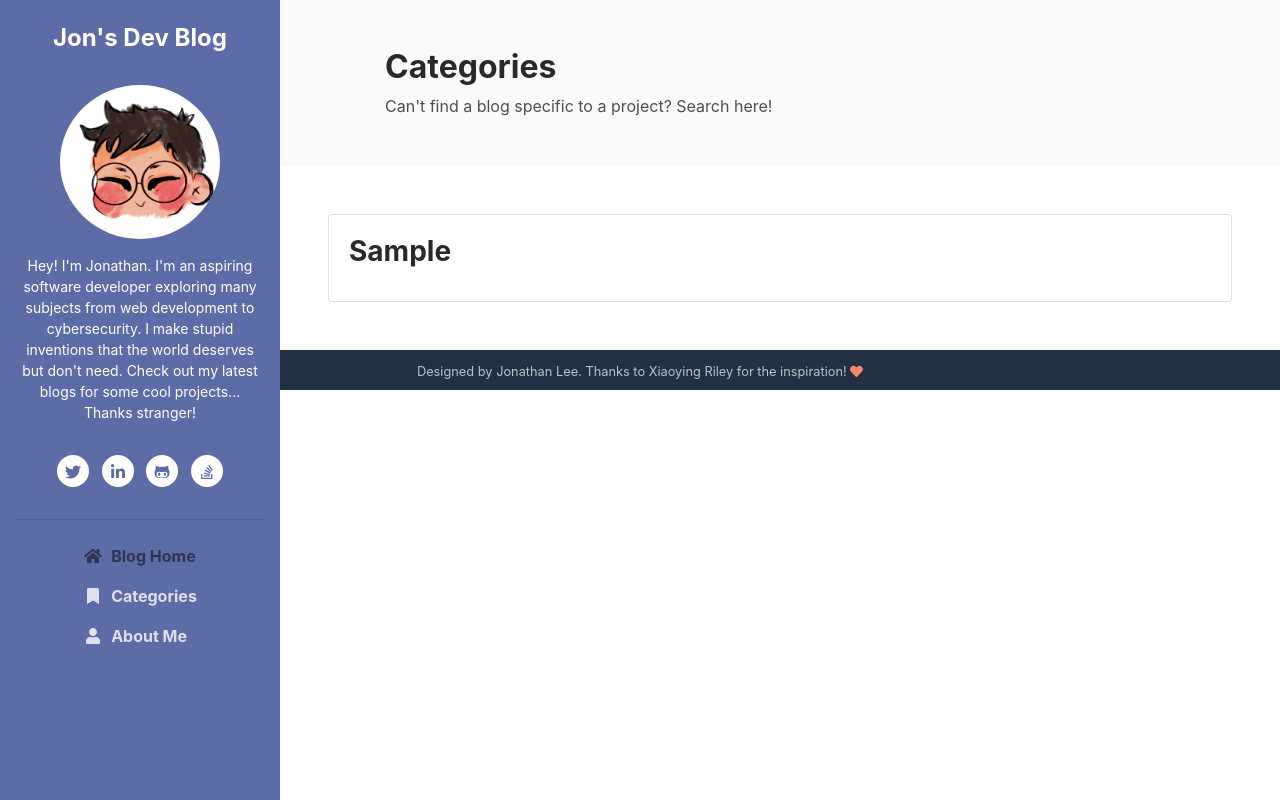
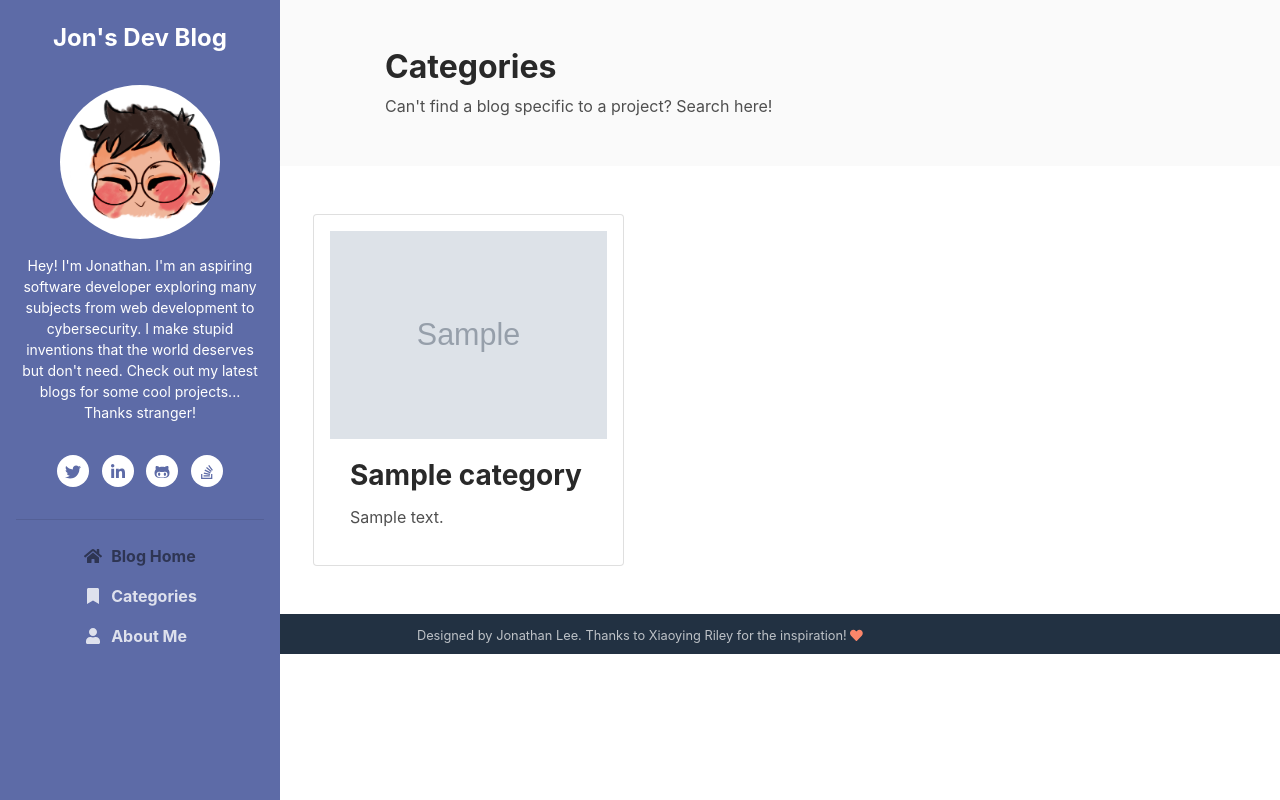
Before and after one commit to jjlee-22/dev-blog, a Django app: page /blog/categories/ in a window 1280 px wide. Run offline with Django 3.2, Linux system fonts and the light colour scheme; tables that the repository leaves empty hold one stand-in row (values such as "Sample post"); grey boxes marked "Sample" are stand-in pictures; some libraries are stand-ins or nearby versions.

Commit message:
added categories function

```diff
--- a/blog/models.py
+++ b/blog/models.py
@@ -4,6 +4,7 @@ from __future__ import unicode_literals
 from django.db import models
 from django.contrib.auth.models import User
 from django.conf import settings
+from datetime import datetime
 from ckeditor.fields import RichTextField
 from ckeditor_uploader.fields import RichTextUploadingField
 
@@ -21,7 +22,8 @@ class Post(models.Model):
 	content = RichTextUploadingField()
 	created_on = models.DateTimeField('data published')
 	status = models.IntegerField(choices=STATUS, default=0)
-	post_image = models.ImageField(upload_to='img/', default='img/noimage/noimage.jpg', blank=True, null=True)
+	post_image = models.ImageField(upload_to='img/', default='noimage.jpg', blank=True, null=True)
+	category = models.ForeignKey('Category', null=True, blank=True, on_delete=models.CASCADE)
 	tag = models.CharField(max_length=200, default='misc')
 
 	class Meta:
@@ -29,3 +31,18 @@ class Post(models.Model):
 
 	def __str__(self):
 		return self.title
+
+class Category(models.Model):
+	name = models.CharField(max_length=200, unique=True)
+	desc = models.TextField(default="")
+	category_image = models.ImageField(upload_to='c_img/', default='noimage.jpg', blank=True, null=True)
+	slug = models.SlugField(max_length=200, unique=True)
+	created_on = models.DateTimeField('data published', default=datetime.now)
+	parent = models.ForeignKey('self', blank=True, null=True, related_name='children', on_delete=models.CASCADE)
+
+	class Meta:
+		unique_together = ('slug', 'parent',)
+		verbose_name_plural = "categories"
+
+	def __str__(self):
+		return self.name
--- a/blog/templates/blog/category.html
+++ b/blog/templates/blog/category.html
@@ -1,4 +1,5 @@
 {% extends "base.html" %}
+{% load staticfiles %}
 
 {% block content %}
 <div class="main-wrapper">
@@ -10,14 +11,32 @@
     </section>
 
     <section class="blog-list px-3 py-5 p-md-5">
-        {% for category in category_list %}
-        <div class="card">
-            <img class="card-img-top">
-            <div class="card-body">
-                <h3 class="card-title">{{ category.tag }}</h3>
-            </div>
-        </div> <!-- //card -->
-        {% endfor %}
+        <div class="row">
+            {% for category in category_list %}
+            <div class="card col-md-4 mr-3 px-3 py-3">
+                {% if category.category_image.url %}
+                <a href="{% url 'blog:category_detail' category.slug %}"><img id="background-img" class="img-fluid post-thumb" src="{{ category.category_image.url }}"></a>
+                {% else %}
+                <img id="background-img" class="img-fluid post-thumb" src="{% static 'assets/images/noimage.jpg' %}">
+                {% endif %}
+                <div class="card-body">
+                    <h3 class="card-title">{{ category.name }}</h3>
+                    <p class="card-text">{{ category.desc }}</p>
+                </div>
+            </div> <!-- //card -->
+            {% endfor %}
+
+        </div>
     </section>
+
 </div> <!-- //wrapper -->
+<style>
+    #background-img {
+        opacity: 0.8;
+    }
+    #background-img:hover {
+        opacity: 0.4;
+        transition: 0.5s;
+    }
+</style>
 {% endblock %}
--- a/blog/urls.py
+++ b/blog/urls.py
@@ -12,4 +12,6 @@ urlpatterns = [
 	path('<slug:slug>', views.PostDetail.as_view(), name='post_detail'),
 	# /blog/category/
 	path('categories/', views.CategoryList.as_view(), name='categories'),
+	# blog/category/<slug:slug>/
+	path('categories/<slug:slug>', views.CategoryDetail.as_view(), name='category_detail')
 ] + static(settings.MEDIA_URL, document_root = settings.MEDIA_ROOT)
--- a/blog/views.py
+++ b/blog/views.py
@@ -6,7 +6,7 @@ from django.http import HttpResponse
 from django.views import generic
 from django.core.paginator import Paginator
 from django.db.models import Count
-from .models import Post
+from .models import Post, Category
 
 # Create your views here.
 class PostList(generic.ListView):
@@ -20,5 +20,11 @@ class PostDetail(generic.DetailView):
 
 class CategoryList(generic.ListView):
 	context_object_name = 'category_list'
-	queryset = Post.objects.values('tag').annotate(dcount=Count('tag'))
+	queryset = Category.objects.order_by('-created_on')
 	template_name= 'blog/category.html'
+
+class CategoryDetail(generic.ListView):
+	context_object_name = 'category_detail'
+	queryset = Post.objects.filter(category__name__startswith='P').order_by('-created_on')
+	template_name = 'blog/category_detail.html'
+	paginate_by = 5
```
Also changed, not shown: blog/admin.py (+8 -1 lines), blog/templates/blog/category_detail.html (added, +61 -0 lines), blog/migrations/0013_auto_20191105_2050.py (added), blog/migrations/0014_auto_20191105_2324.py (added), blog/migrations/0015_auto_20191105_2350.py (added), blog/migrations/0016_category_created_on.py (added).
